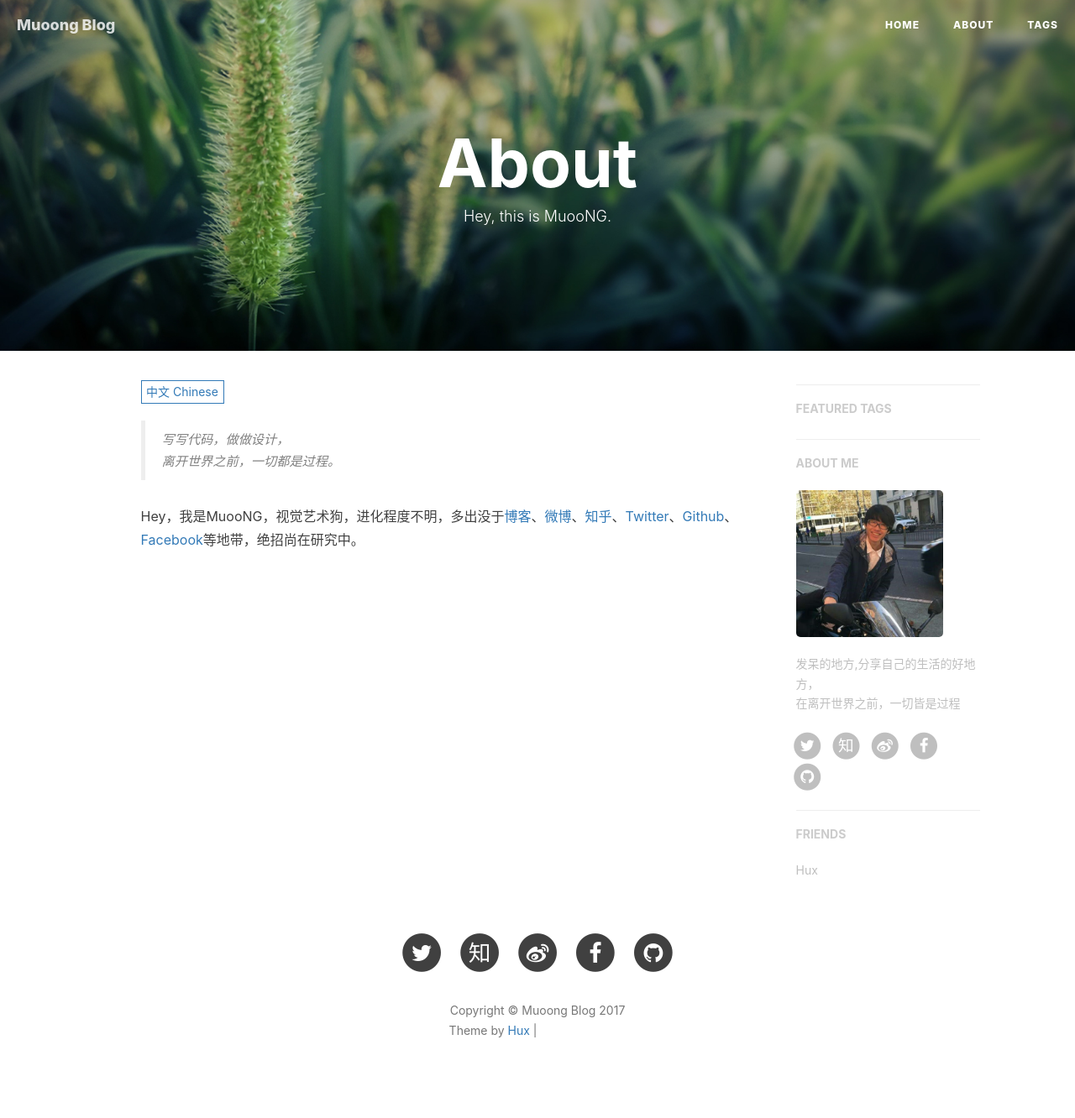
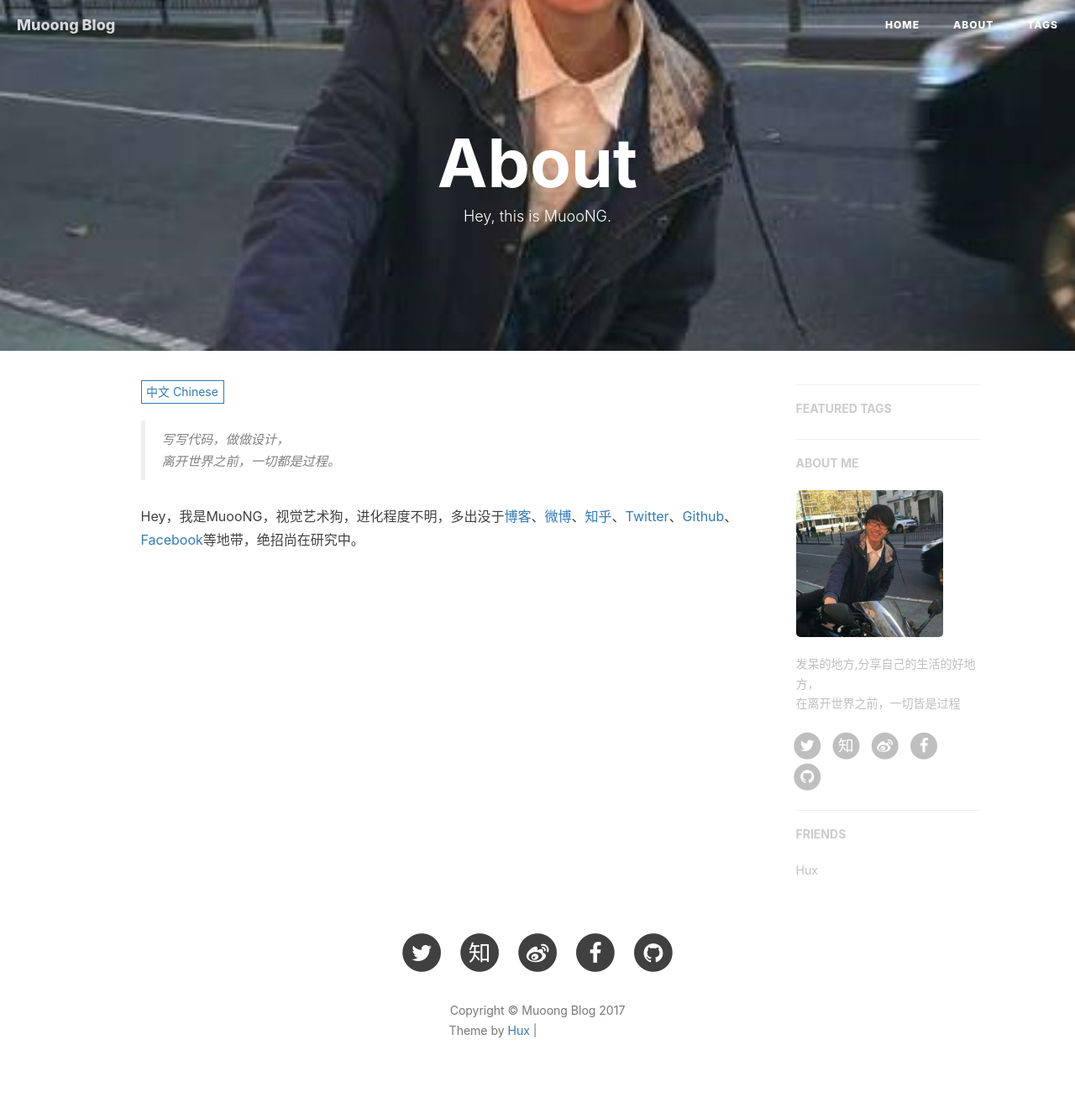
Before and after one commit to MuooNg/muoong.github.io, a Jekyll site: the page built from about.html, in a window 1280 px wide. Shown: the whole page at 84% size. Built offline with Jekyll 4.4.1, drawn with Linux system fonts in a browser that asks for light colours; nearby versions of some CDN libraries; comment, search, counter and statistics services are not loaded; grey boxes are pictures that could not be loaded.

Commit message:
Update about.html

```diff
--- a/about.html
+++ b/about.html
@@ -2,7 +2,7 @@
 layout: page
 title: "About"
 description: "Hey, this is MuooNG."
-header-img: "img/post-bg-rwd.jpg"
+header-img: "img/about-MU-gentle.jpg"
 ---
 
 <!-- Language Selector -->
```
